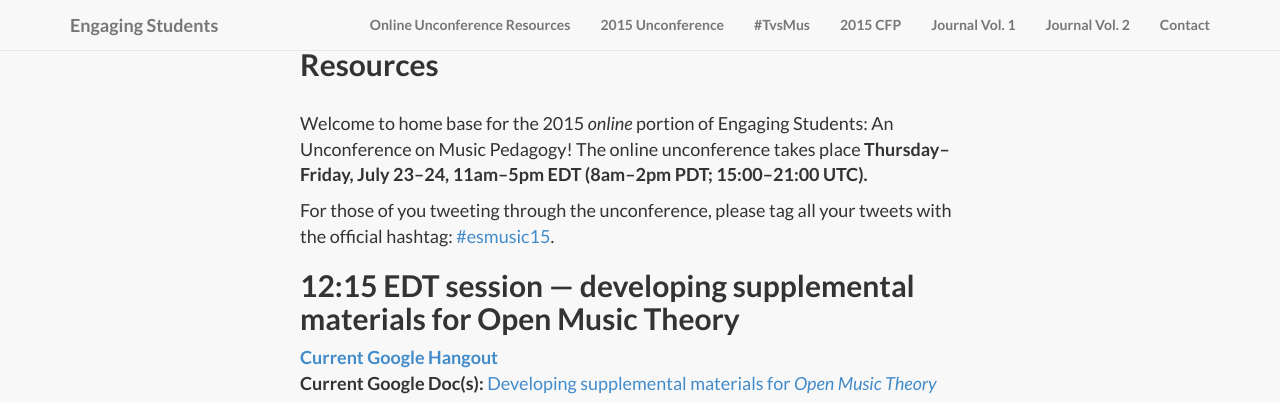
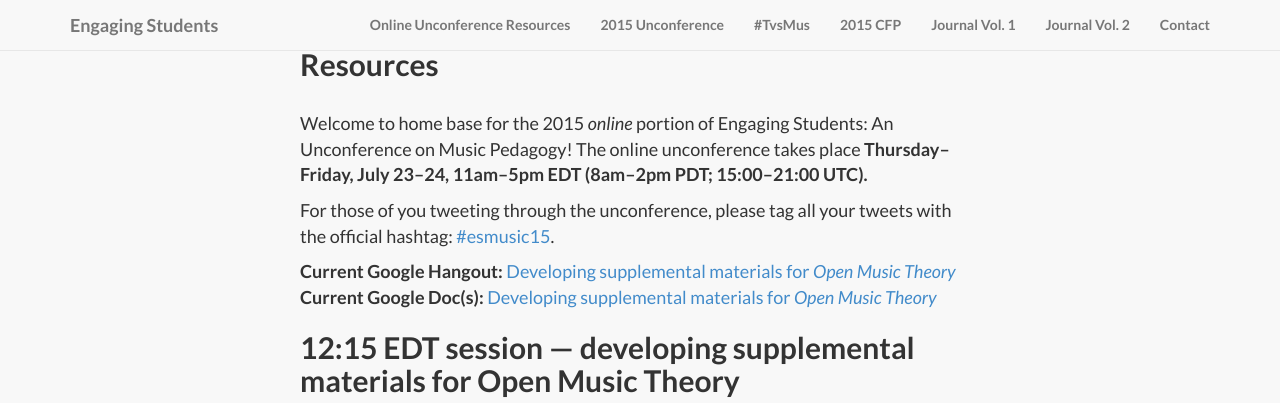
Before and after one commit to flipcamp/flipcamp.github.io, a Jekyll site: the page built from unconference2015.md, in a window 1280 px wide and 900 px high, scrolled down 863 px, cut to the strip 0-403 px from the top of the window. Built offline with Jekyll 4.4.1, drawn with Linux system fonts in a browser that asks for light colours; nearby versions of some CDN libraries; library files that are not in the unit come from our copies.

Commit message:
session 1

```diff
--- a/unconference2015.md
+++ b/unconference2015.md
@@ -8,10 +8,10 @@ Welcome to home base for the 2015 *online* portion of Engaging Students: An Unco
 
 For those of you tweeting through the unconference, please tag all your tweets with the official hashtag: [#esmusic15](https://twitter.com/search?q=%23esmusic15&src=typd&vertical=default&f=tweets).
 
+**Current Google Hangout:** [Developing supplemental materials for *Open Music Theory*](https://plus.google.com/hangouts/_/hoaevent/AP36tYdGT01P4tCzhCG5IiWgR3paxut7tkJpcvMrFWROmhpSyhK9og)
+**Current Google Doc(s):** [Developing supplemental materials for *Open Music Theory*](https://docs.google.com/document/d/1ZXUIJ6VhYYYdyoir6SgeyKJe-PUx5bdxw9no-NGbQTE/edit?usp=sharing)
+
 ## 12:15 EDT session — developing supplemental materials for Open Music Theory
-
-**[Current Google Hangout](https://plus.google.com/hangouts/_/hoaevent/AP36tYdGT01P4tCzhCG5IiWgR3paxut7tkJpcvMrFWROmhpSyhK9og)**
-**Current Google Doc(s):** [Developing supplemental materials for *Open Music Theory*](https://docs.google.com/document/d/1ZXUIJ6VhYYYdyoir6SgeyKJe-PUx5bdxw9no-NGbQTE/edit?usp=sharing)
 
 <iframe width="420" height="315" src="http://www.youtube.com/embed/4HsIgoUuOeo" frameborder="0" allowfullscreen></iframe>
 
```
